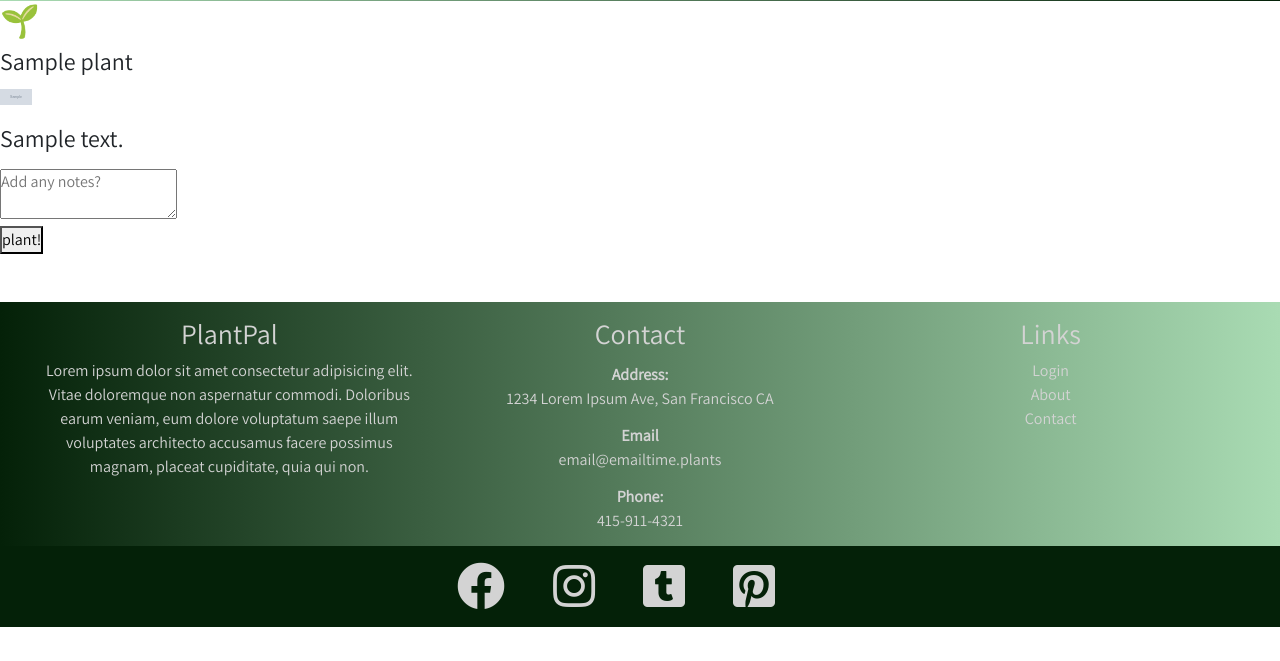
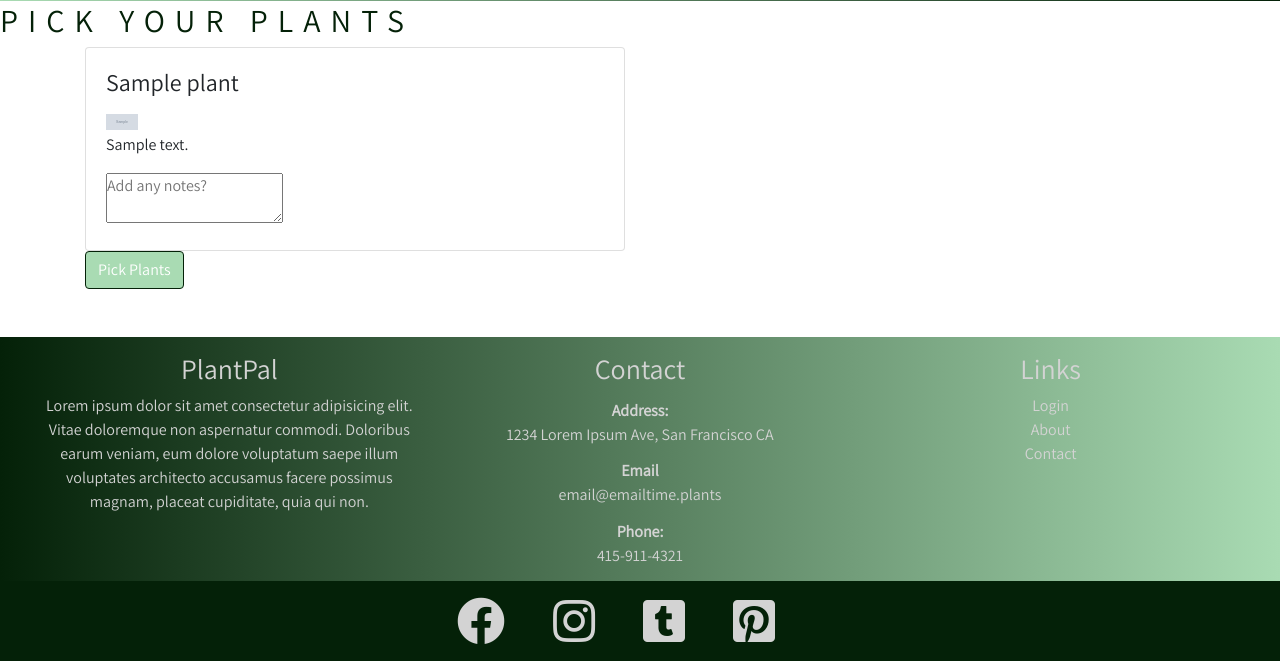
Before and after one commit to Ghenet/PlantPal, a Python web app: template templates/plants.html in a window 1280 px wide. Shown: the part 55-716 px from the top of the page. Run offline with Jinja, Linux system fonts and the light colour scheme; the template is opened without the code that fills it: most values are stand-ins (such as "Sample title", 1, 10 or a date in 2020); grey boxes marked "Sample" are stand-in pictures; some libraries are stand-ins or nearby versions.

Commit message:
adjusted layout and styles

```diff
--- a/templates/plants.html
+++ b/templates/plants.html
@@ -2,23 +2,32 @@
 
 
 {% block content %}
-<h2>🌱</h2>
+
+<link rel="stylesheet" href="{{ url_for('static', filename='plants.css') }}">
+
+<h2 class="plants-heading">Pick your plants</h2>
 <!-- <div class="card p-2 shadow-lg m-13 p-2" style="height: 22rem;width: 59rem;"> -->
 
 <form method="POST" action="" class="form">
     {{ form.hidden_tag() }}
 
-    {% for plant in plants %}
-
-
-    <div data-name={{plant.name}} data-id={{plant.id}} class="plant-box" >
-        <h4>{{plant.name}}</h4>
-        <img src="{{plant.image}}" class="card-img-left mr-10" alt="..." style="height: 1rem;width: 2rem;">
-        <p class="card-text"><h4>{{plant.description}}</h4></p>
-        <textarea  placeholder="Add any notes?"></textarea>
+    <div class="container">
+        <div class="row">
+        {% for plant in plants %}
+            <div class="col-sm-6">
+                <div data-id={{plant.id}} class="card plant-box" >
+                    <div class=card-body>
+                        <h4 class="card-title">{{plant.name}}</h4>
+                        <img src="{{plant.image}}" class="card-img-left mr-10" alt="..." style="height: 1rem;width: 2rem;">
+                        <p class="card-text">{{plant.description}}</p>
+                        <textarea placeholder="Add any notes?" ></textarea>
+                    </div>
+                </div>
+            </div>
+        {% endfor %}
     </div>
-    {% endfor %}
-    <button type="submit" id="plant-submit">plant!</button>
+        <button class="btn btn-primary" type="submit" id="plant-submit">Pick Plants</button>
+    </div>
 </form>
 </div>
 
```
Also changed, not shown: templates/profile.html (+2 -5 lines).
